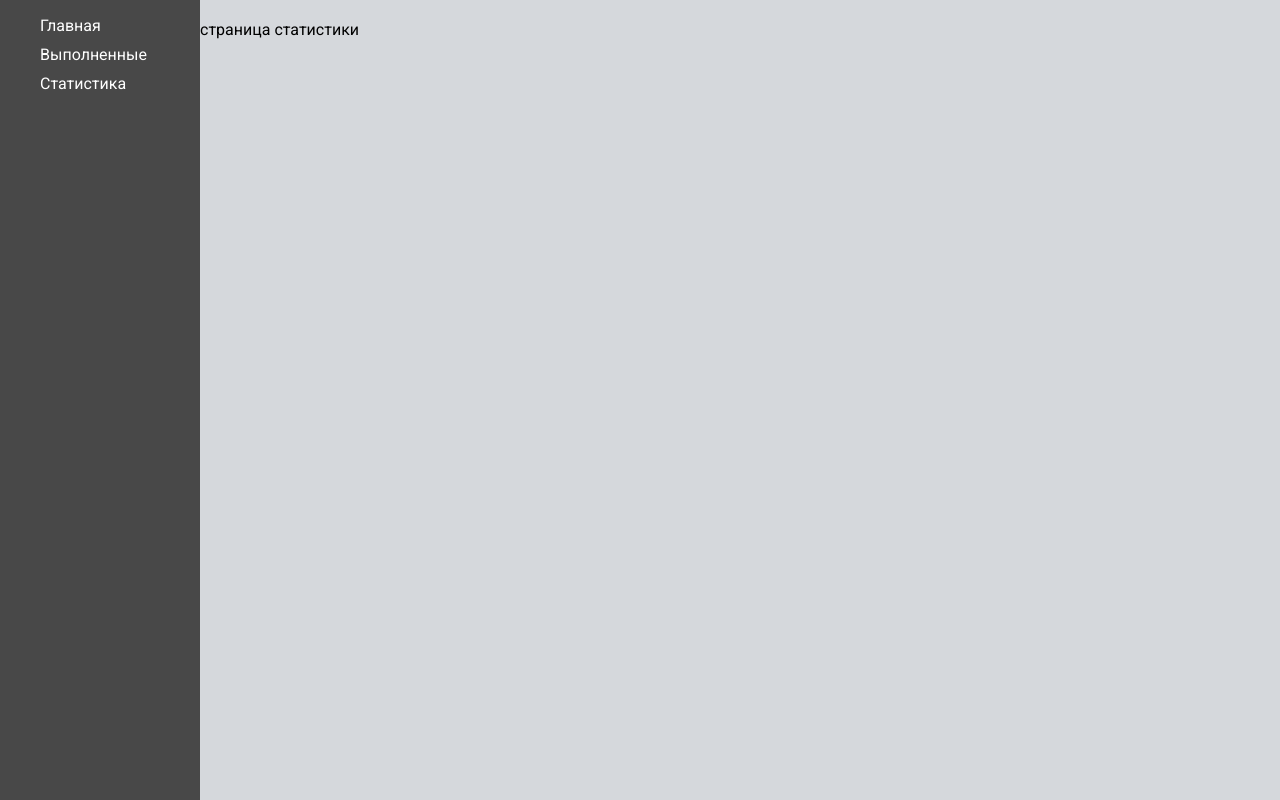
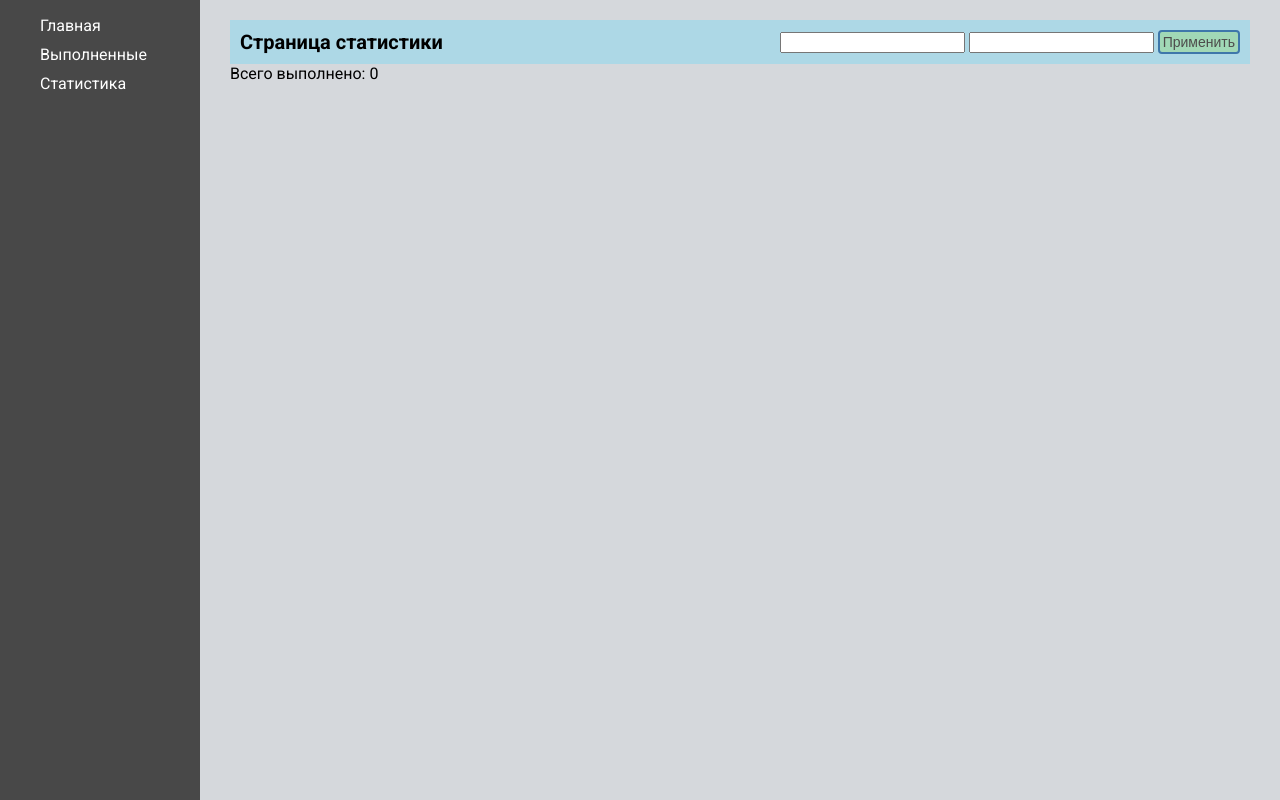
Before and after one commit to Igoren007/MyToDoList, a Django app: page /statistic/ in a window 1280 px wide. Run offline with Django 4.2, Linux system fonts and the light colour scheme; data comes from the database, SQL or seed files in the repository; both versions use the stored data as it was after the commit; some libraries are stand-ins or nearby versions.

Commit message:
addinput date form on stat page

```diff
--- a/ToDo/forms.py
+++ b/ToDo/forms.py
@@ -93,3 +93,10 @@ class TaskSort(forms.Form):
                 ('priority', 'по важности'),
                 )
     sort = forms.ChoiceField(choices=SORT_TYPE)
+
+
+class DatePeriodForm(forms.Form):
+    start_date = forms.DateTimeField(input_formats=['%d/%m/%Y'])
+    end_date = forms.DateTimeField(input_formats=['%d/%m/%Y'])
+
+    fields = ('start_date', 'end_date')
--- a/ToDo/static/ToDo/css/style.css
+++ b/ToDo/static/ToDo/css/style.css
@@ -31,7 +31,7 @@ body {
 }
 
 .leftbar {
-    width: 15%;
+    width: 10%;
     min-width: 200px;
     background-color: #484848;
     display: flex;
@@ -40,7 +40,7 @@ body {
 }
 
 .rightbar {
-    width: 85%;
+    width: 90%;
     background-color: #D5D8DC;
     min-height: 100vh;
 }
@@ -401,3 +401,7 @@ font-size: 20px;
     -webkit-transition-duration: 0.4s; /* Safari */
     transition-duration: 0.4s;
 }
+
+.statistic__wrap {
+    padding: 0 30px;
+}
--- a/ToDo/templates/ToDo/base.html
+++ b/ToDo/templates/ToDo/base.html
@@ -7,6 +7,14 @@
     <title>{{ title }}</title>
     <link rel="preconnect" href="https://fonts.googleapis.com">
     <link rel="preconnect" href="https://fonts.gstatic.com" crossorigin>
+    <!-- jQuery -->
+    <script src="https://code.jquery.com/jquery-3.3.1.slim.min.js" integrity="sha384-q8i/X+965DzO0rT7abK41JStQIAqVgRVzpbzo5smXKp4YfRvH+8abtTE1Pi6jizo" crossorigin="anonymous"></script>
+
+    <!-- XDSoft DateTimePicker -->
+  <link rel="stylesheet" href="https://cdnjs.cloudflare.com/ajax/libs/jquery-datetimepicker/2.5.20/jquery.datetimepicker.min.css" integrity="sha256-DOS9W6NR+NFe1fUhEE0PGKY/fubbUCnOfTje2JMDw3Y=" crossorigin="anonymous" />
+  <script src="https://cdnjs.cloudflare.com/ajax/libs/jquery-datetimepicker/2.5.20/jquery.datetimepicker.full.min.js" integrity="sha256-FEqEelWI3WouFOo2VWP/uJfs1y8KJ++FLh2Lbqc8SJk=" crossorigin="anonymous"></script>
+
+
     <link href="https://fonts.googleapis.com/css2?family=Roboto:ital,wght@0,300;0,400;0,500;0,700;1,400;1,500&display=swap" rel="stylesheet">
     <link rel="stylesheet" href="{% static 'ToDo/css/style.css' %}">
 </head>
--- a/ToDo/templates/ToDo/home.html
+++ b/ToDo/templates/ToDo/home.html
@@ -16,8 +16,8 @@
                         <input type="submit" class="sort__btn" value="Применить">
                     </form>
                 </div>
+            </div>
 
-            </div>
             <div class="tasks__active">
 
                 {% for task in tasks_active %}
--- a/ToDo/templates/ToDo/statistic.html
+++ b/ToDo/templates/ToDo/statistic.html
@@ -1,7 +1,40 @@
 {% extends 'ToDo/home_base.html' %}
 {% load static %}
 {% block rightbar %}
-   страница статистики
+
+    <div class="statistic__wrap">
+        <div class="tasks__header">
+            <div class="tasks__active_title">Страница статистики</div>
+            <div class="tasks__active_info">
+                <form method="post" enctype="multipart/form-data">
+                    {% csrf_token %}
+                    <div class="form-error">{{ task_create_form.non_field_errors }}</div>
+                    {{ date_form.start_date }}
+                    {{ date_form.end_date }}
+                    <input type="submit" class="sort__btn" value="Применить">
+                </form>
+            </div>
+        </div>
+        <div class="stat__data">
+            <div>Всего выполнено: {{ all }}</div>
+        </div>
+
+    </div>
 
 
+    <script>
+      $(function () {
+        $("#id_start_date").datetimepicker({
+          value: Date(),
+          format: 'd/m/Y',
+          timepicker:false,
+        });
+        $("#id_end_date").datetimepicker({
+          value: Date(),
+          format: 'd/m/Y',
+          timepicker:false,
+        });
+      });
+    </script>
+
 {% endblock %}
--- a/ToDo/views.py
+++ b/ToDo/views.py
@@ -9,7 +9,7 @@ from django.urls import reverse_lazy, reverse
 from django.views.generic import CreateView, UpdateView
 
 from ToDo.forms import LoginCustomUserForm, RegisterCustomUserForm, CustomUserEditForm, TaskCreateForm, TaskEditForm, \
-    TaskSort
+    TaskSort, DatePeriodForm
 
 from ToDo.forms import LoginCustomUserForm, RegisterCustomUserForm, CustomUserEditForm, TaskCreateForm
 
@@ -154,4 +154,11 @@ class LoginUser(LoginView):
 
 
 def statistic(request):
-    return render(request, 'ToDo/statistic.html', {'menu': home_menu})
+    all = len(Task.objects.filter(user_id=request.user.id, is_finished=True))
+    date_form = DatePeriodForm(request.POST)
+    if date_form.is_valid():
+        start_date = date_form.cleaned_data.get("start_date")
+        end_date = date_form.cleaned_data.get("end_date")
+        print(start_date, end_date)
+
+    return render(request, 'ToDo/statistic.html', {'menu': home_menu, 'all': all, 'date_form':date_form})
```
Also changed, not shown: db.sqlite3.
